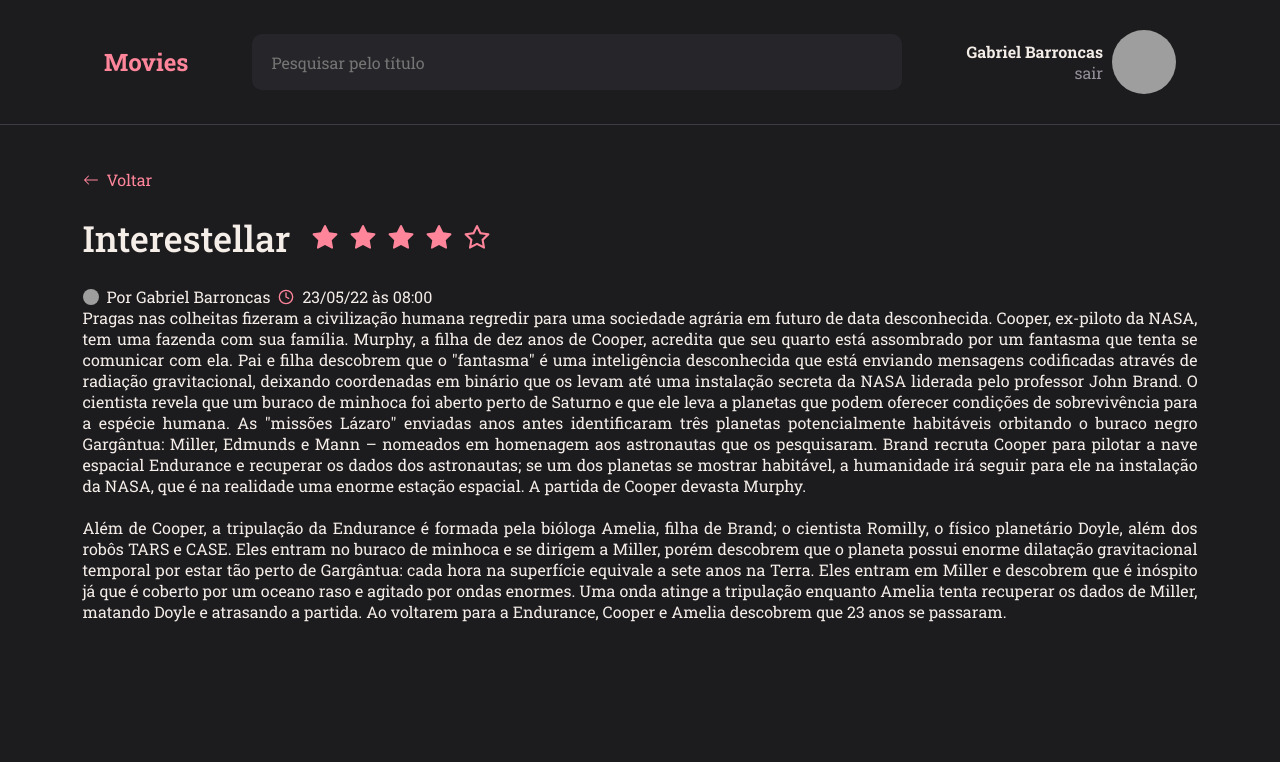
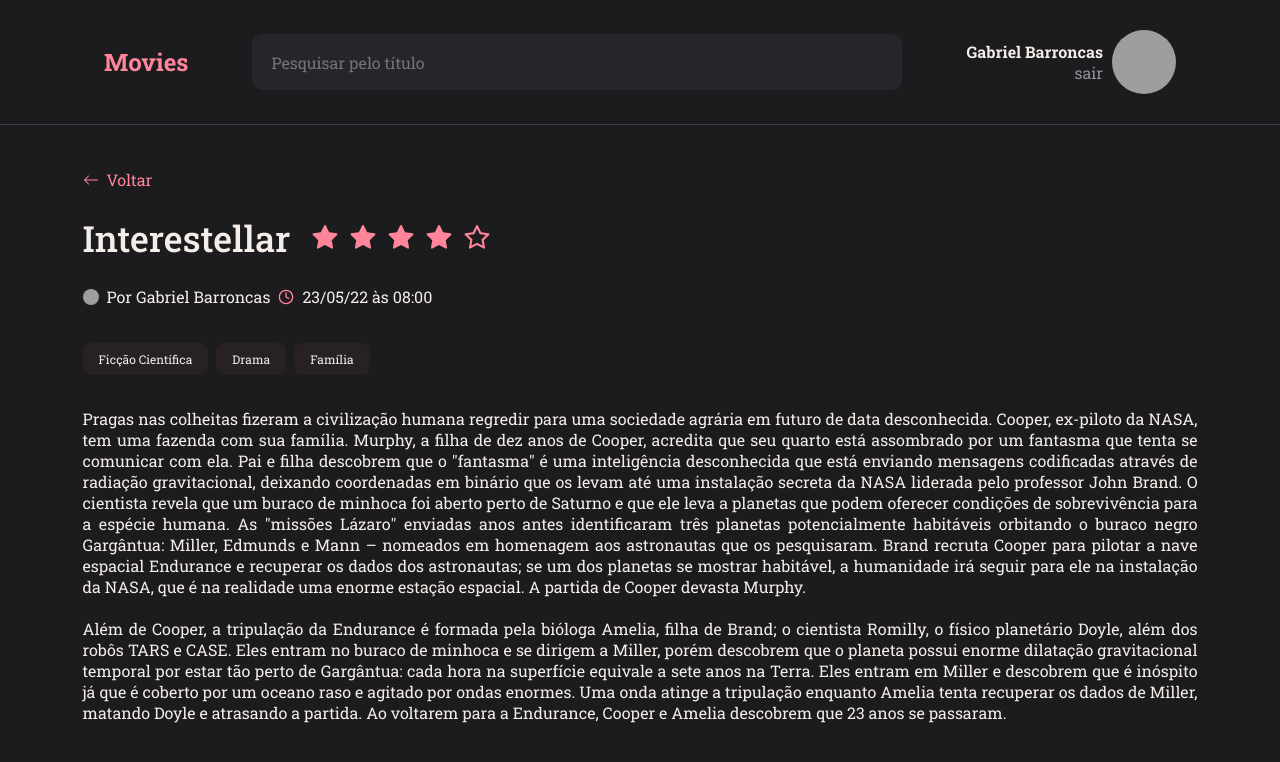
Before and after one commit to Barroncas1/Movies, a React (Vite) app: page / in a window 1280 px wide. Shown: the top 762 px of the page. Built offline with nearby package versions, Linux system fonts and the light colour scheme; grey boxes are pictures that could not be loaded.

Commit message:
finish the details page

```diff
--- a/src/components/Tags/index.jsx
+++ b/src/components/Tags/index.jsx
@@ -0,0 +1,9 @@
+import { Container } from "./styles";
+
+export function Tags({title}){
+    return(
+        <Container>
+            {title}
+        </Container>
+    )
+}
--- a/src/components/Tags/styles.js
+++ b/src/components/Tags/styles.js
@@ -0,0 +1,9 @@
+import styled from 'styled-components'
+
+export const Container = styled.span`
+    background-color: ${({theme}) => theme.COLORS.BG_TAGS};
+    font-size: 12px;
+    border-radius: 8px;
+    padding: 8px 16px;
+    margin-right: 8px;
+`
--- a/src/pages/Details/index.jsx
+++ b/src/pages/Details/index.jsx
@@ -1,6 +1,7 @@
 import { Button } from "../../components/Button"
 import { ButtonText } from "../../components/ButtonText"
 import { Header } from "../../components/Header"
+import { Tags } from "../../components/Tags"
 import { Title } from "../../components/Title"
 
 
@@ -15,6 +16,12 @@ export function Details(){
                     <ButtonText title="Voltar" />
                     <Title title="Interestellar"/>
 
+                    <div className="tags">
+                        <Tags title="Ficção Científica" />
+                        <Tags title="Drama" />
+                        <Tags title="Família" />
+                    </div>
+
                     <p>
                         Pragas nas colheitas fizeram a civilização humana regredir para uma sociedade agrária em futuro de data desconhecida. Cooper, ex-piloto da NASA, tem uma fazenda com sua família. Murphy, a filha de dez anos de Cooper, acredita que seu quarto está assombrado por um fantasma que tenta se comunicar com ela. Pai e filha descobrem que o "fantasma" é uma inteligência desconhecida que está enviando mensagens codificadas através de radiação gravitacional, deixando coordenadas em binário que os levam até uma instalação secreta da NASA liderada pelo professor John Brand. O cientista revela que um buraco de minhoca foi aberto perto de Saturno e que ele leva a planetas que podem oferecer condições de sobrevivência para a espécie humana. As "missões Lázaro" enviadas anos antes identificaram três planetas potencialmente habitáveis orbitando o buraco negro Gargântua: Miller, Edmunds e Mann – nomeados em homenagem aos astronautas que os pesquisaram. Brand recruta Cooper para pilotar a nave espacial Endurance e recuperar os dados dos astronautas; se um dos planetas se mostrar habitável, a humanidade irá seguir para ele na instalação da NASA, que é na realidade uma enorme estação espacial. A partida de Cooper devasta Murphy.
                     </p>
--- a/src/pages/Details/styles.js
+++ b/src/pages/Details/styles.js
@@ -25,7 +25,9 @@ export const Content = styled.div`
         display: flex;
         flex-direction: column;
 
-
+        .tags {
+            margin: 40px 0;
+        }
         p {
             font-size: 16px;
             text-align: justify;
--- a/src/styles/theme.js
+++ b/src/styles/theme.js
@@ -9,6 +9,8 @@ export default {
         COLOR_INPUT: "#948F99",
 
         PINK: "#FF859B",
-        WHITE: "#F4EDE8"
+        WHITE: "#F4EDE8",
+
+        BG_TAGS: "#282124"
     }
 }
```
